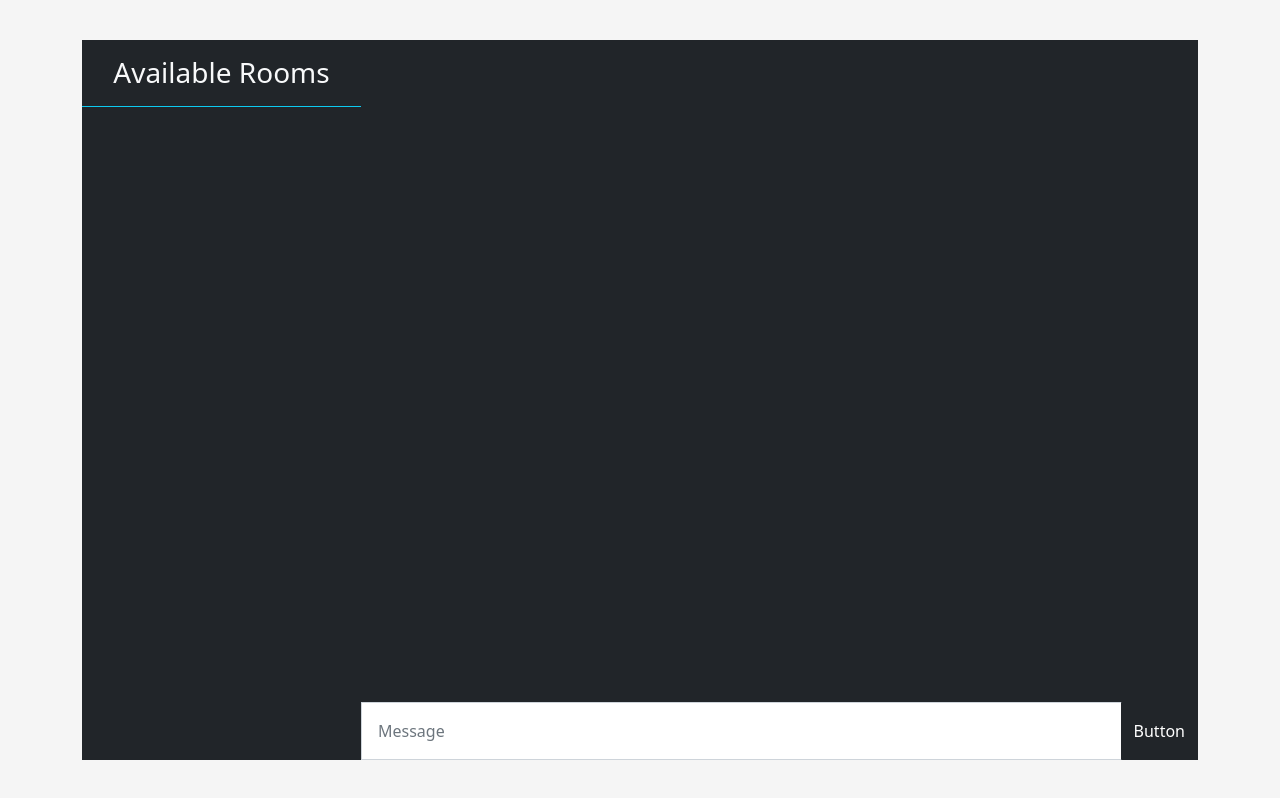
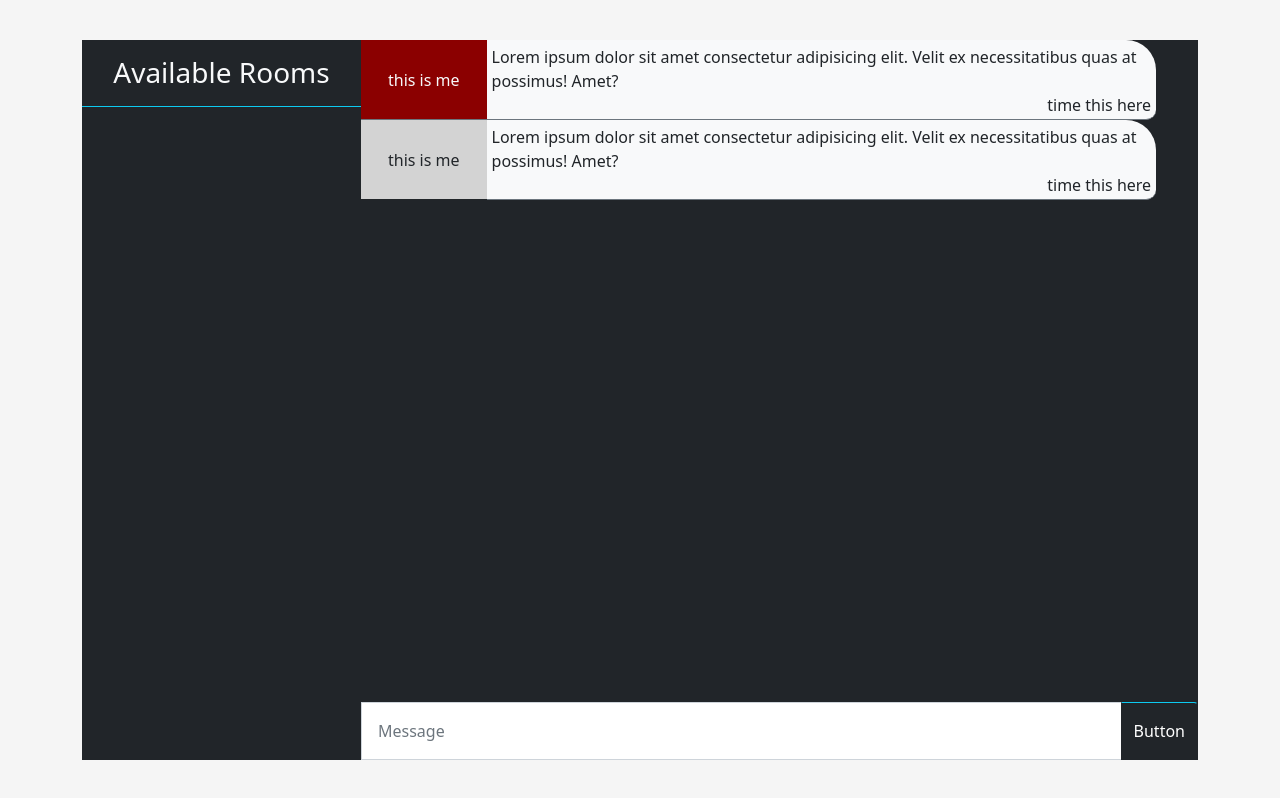
Before and after one commit to Abdullah0sama/chat, a website: page public/html/main.html in a window 1280 px wide. Drawn offline with nearby package versions, Linux system fonts and the light colour scheme; files that its build step writes are made by us from their sources; no server answers.

Commit message:
Styling chat

```diff
--- a/public/css/main.css
+++ b/public/css/main.css
@@ -28,23 +28,38 @@ body {
 .chat-messages {
     /* background-color: #0F4C75 !important; */
 }
-.chat-messages span {
+.chat-messages .user-name {
     width: 15%;
 }
 
 .chat-messages p {
-    width: 70%;
+    width: 80%;
+    padding: 5px 5px 2px 5px;
+    border-top-right-radius: 30px;
+    border-bottom-right-radius: 10px;
+
+}
+.message p {
+    border-bottom: 1px solid #212529;
+}
+.message .user-name {
+    border-bottom: 1px solid #212529;
+}
+.me .user-name{
+    background-color: darkred !important;
+    color: #f8f9fa !important;
 }
 
-.me {
-
-}
-
-.other {
-    background-color: #212529;
+.user-name {
+    background-color: lightgray;
+    color: #212529;
 }
 
 .other p{
 
     background-color: #88304E;
 }
+
+#sendBtn {
+    border-top: 1px solid #0dcaf0;
+}
--- a/public/html/main.html
+++ b/public/html/main.html
@@ -17,13 +17,23 @@
 
         <div class="chat bg-dark w-75 d-flex flex-column">
 
-            <div class="chat-messages flex-fill">
-<!--
-                <div class="d-flex fs-6 bg-dark text-light">
-                    <span class="align-self-center text-center">Name</span>
-                    <p class="m-0 align-self-stretch bg-light p-2 text-dark">Lorem ipsum dolor sit amet consectetur adipisicing elit. Animi iure sit recusandae magnam deleniti ipsam accusantium in voluptates nemo velit.vel dolorem mollitia minus eum. Doloribus consequatur dicta tempore velit necessitatibus dolore eum aliquam repellat quibusdam.</p>
-                    <span class="align-self-end text-center">Time</span>
-                </div> -->
+            <div class="chat-messages flex-fill overflow-auto">
+
+                <div class="d-flex fs-6 text-light align-items-stretch message me">
+                    <div class="user-name align-middle d-flex align-items-center border-bottom border-secondary border-1">
+                        <span class="text-center w-100">this is me</span>
+                    </div>
+                    <p class="m-0 bg-light text-dark border-bottom border-secondary border-1">Lorem ipsum dolor sit amet consectetur adipisicing elit. Velit ex necessitatibus quas at possimus! Amet?<br>
+                    <span class="float-end">time this here</span></p>
+                </div>
+
+                <div class="d-flex fs-6 bg-dark text-light align-items-stretch message">
+                    <div class="user-name align-middle d-flex align-items-center">
+                        <span class="text-center w-100">this is me</span>
+                    </div>
+                    <p class="m-0 bg-light text-dark border-bottom border-secondary border-1">Lorem ipsum dolor sit amet consectetur adipisicing elit. Velit ex necessitatibus quas at possimus! Amet?<br>
+                    <span class="float-end">time this here</span></p>
+                </div>
 
             </div>
 
--- a/public/js/main.js
+++ b/public/js/main.js
@@ -19,7 +19,7 @@ sendBtn.addEventListener('click', () => {
         user: me,
         time: Date.now()
     };
-
+    if(msg.body == '' || msg.room.name == null) return;
     addMessage(msg);
     socket.emit('chat message', msg);
 
@@ -108,9 +108,14 @@ function addMessageToStorage(msg) {
 
 // Create html tag for message
 function createMsgNode(msg) {
-    return `<div class="d-flex fs-6 bg-dark text-light">
-                <span class="align-self-center text-center">${msg.user.username}</span>
-                <p class="m-0 align-self-stretch bg-light p-2 text-dark">${msg.body}</p>
-                <span class="align-self-end text-center">${new Date(msg.time).toLocaleString()}</span>
-            </div>`;
+    let meClass = '';
+    if(msg.user.username == me.username) meClass = 'me';
+    return `<div class="d-flex fs-6 align-items-stretch  ${meClass} message  ">
+                <div class="user-name align-middle d-flex align-items-center  text-dark">
+                    <span class="text-center w-100">${msg.user.username}</span>
+                </div>
+                <p class="m-0 bg-light text-dark">${msg.body}<br>
+                <span class="float-end">${new Date(msg.time).toLocaleString()}</span></p>
+            </div>
+                `;
 }
```
